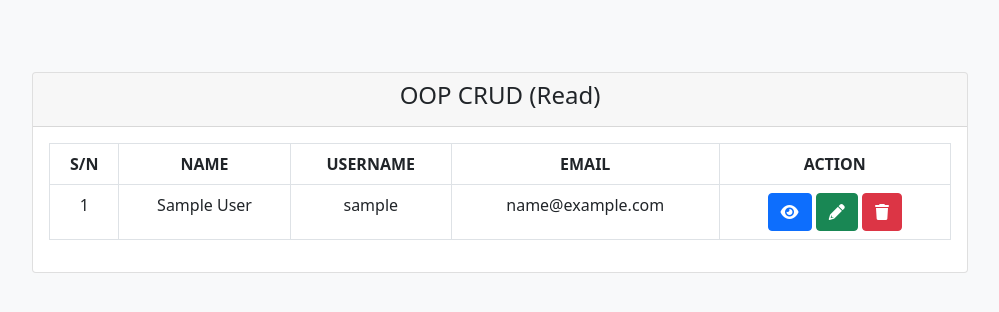
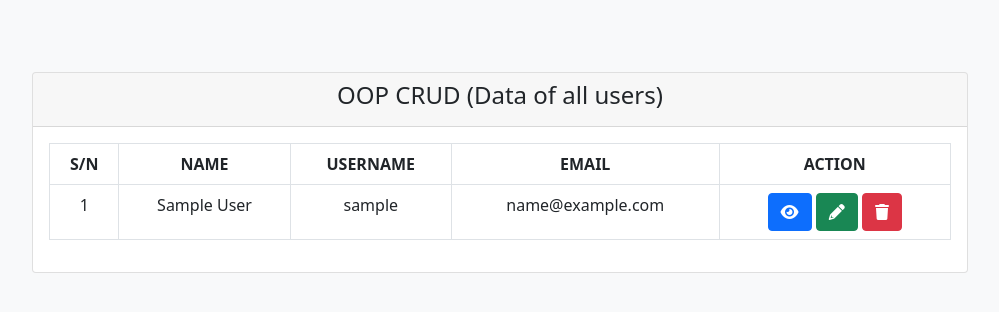
Before and after one commit to ebucodes/OOP-CRUD, a PHP site: page /records.php in a window 1280 px wide. Shown: the top 312 px of the page, without its empty margins (140-1139 px from the left). Run offline with PHP 8.4, Linux system fonts and the light colour scheme; tables that the repository leaves empty or names only in its code hold one stand-in row (values such as "Sample post"); some libraries are stand-ins or nearby versions.

Commit message:
update records

```diff
--- a/records.php
+++ b/records.php
@@ -44,7 +44,7 @@
     <main class="container">
         <div class="card text-center">
             <div class="card-header">
-                <h4 class="card-title">OOP CRUD (Read)</h4>
+                <h4 class="card-title">OOP CRUD (Data of all users)</h4>
             </div>
             <div class="card-body">
                 <div class="row">
```
